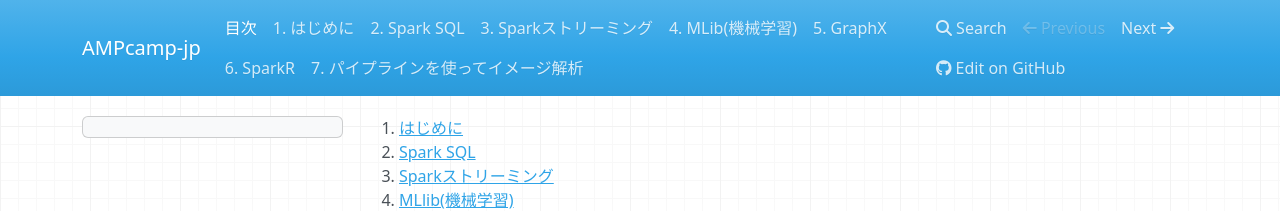
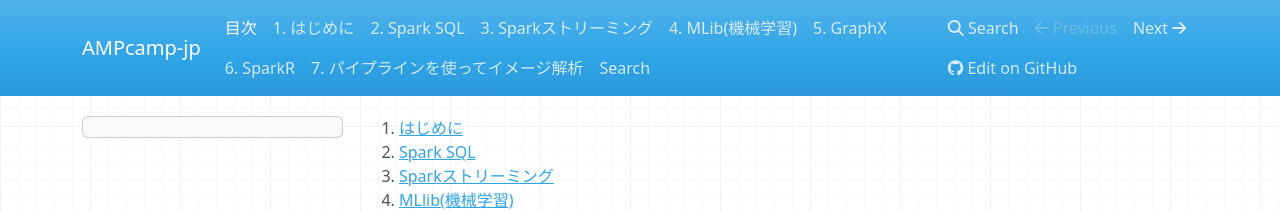
Before and after one commit to fujita-shintaro/RTD-fujita, an MkDocs documentation site: the page built from docs/index.md, in a window 1280 px wide. Shown: the top 211 px of the page. Built offline with MkDocs 1.6.1, drawn with Linux system fonts in a browser that asks for light colours; nearby versions of some CDN libraries; old or Windows-style settings are respelled for this version of MkDocs.

Commit message:
Update mkdocs.yml

```diff
--- a/mkdocs.yml
+++ b/mkdocs.yml
@@ -11,3 +11,4 @@
 - 5. GraphX: graphx.md
 - 6. SparkR: sparkr.md
 - 7. パイプラインを使ってイメージ解析: pipeline.md
+- Search: ./search.html
```
